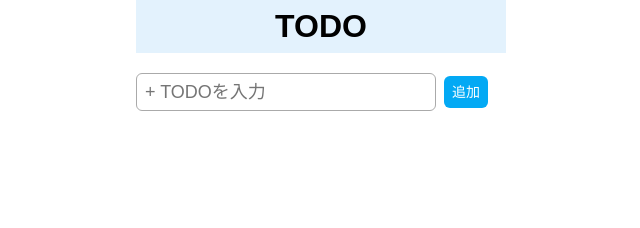
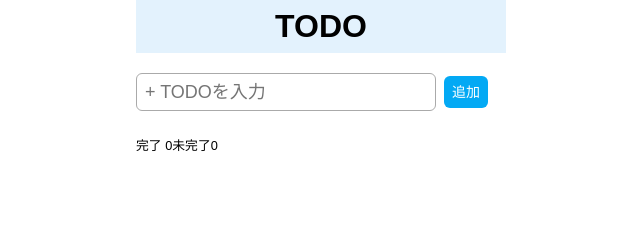
Before and after one commit to divergen371/vite-todo, a Vue app: page / in a window 1280 px wide. Shown: the top 228 px of the page, without its empty margins (319-959 px from the left). Built offline with nearby package versions, Linux system fonts and the light colour scheme.

Commit message:
:alembic: commit

```diff
--- a/src/components/MainTodo.vue
+++ b/src/components/MainTodo.vue
@@ -4,7 +4,7 @@ import { useTodoList } from '../composables/useTodoList'
 
 const todoRef = ref('')
 const isEditRef = ref(false)
-const { todoListRef, add, show, edit, del, check } = useTodoList()
+const { todoListRef, add, show, edit, del, check, countFin } = useTodoList()
 const addTodo = () => {
   add(todoRef.value)
   todoRef.value
@@ -37,8 +37,8 @@ const changeCheck = (id) => {
   </div>
   <div class="box_list">
     <div class="todo_list" v-for="todo in todoListRef" :key="todo.id">
-      <div class="todo">
-        <input type="checkbox" class="check" />
+      <div class="todo" :class="{ fin: todo.checked }">
+        <input type="checkbox" class="check" @change="changeCheck(todo.id)" :checked="todo.checked" />
         <label>{{ todo.task }}</label>
       </div>
       <div class="btns">
@@ -47,6 +47,10 @@ const changeCheck = (id) => {
         <button class="btn" @click="addTodo" v-else>追加</button>
         <button class="btn pink" @click="deleteTodo(todo.id)">削</button>
       </div>
+    </div>
+    <div class="finCount">
+      <span>完了 {{ countFin }}</span>
+      <span>未完了{{ todoListRef.length - countFin }}</span>
     </div>
   </div>
 </template>
@@ -104,4 +108,13 @@ const changeCheck = (id) => {
 .pink {
   background-color: #ff4081;
 }
+.fin {
+  text-decoration: line-through;
+  background-color: #ddd;
+  color: #777;
+}
+.finCount {
+  margin-top: 8px;
+  font-size: 0.8em;
+}
 </style>
--- a/src/composables/useTodoList.js
+++ b/src/composables/useTodoList.js
@@ -1,4 +1,4 @@
-import { ref } from 'vue'
+import { computed, ref } from 'vue'
 
 /**
  * 関数 `useTodoList` は、タスクを追加、表示、編集、削除、確認するメソッドを含む Todo リストを作成し、そのリストをローカル ストレージに保存します。
@@ -16,7 +16,7 @@ export const useTodoList = () => {
    */
   const add = (task) => {
     const id = new Date().getTime()
-    todoListRef.value.push({ id: id, task: task })
+    todoListRef.value.push({ id: id, task: task, checked: false })
     localStorage.todoList = JSON.stringify(todoListRef.value)
   }
 
@@ -101,6 +101,10 @@ export const useTodoList = () => {
     todoListRef.value.splice(idx, 1, todo)
     localStorage.todoList = JSON.stringify(todoListRef.value)
   }
+  const countFin = computed(() => {
+    const finArr = todoListRef.value.filter((todo) => todo.checked)
+    return finArr.length
+  })
 
-  return { todoListRef, add, show, edit, del, check }
+  return { todoListRef, add, show, edit, del, check, countFin }
 }
```
